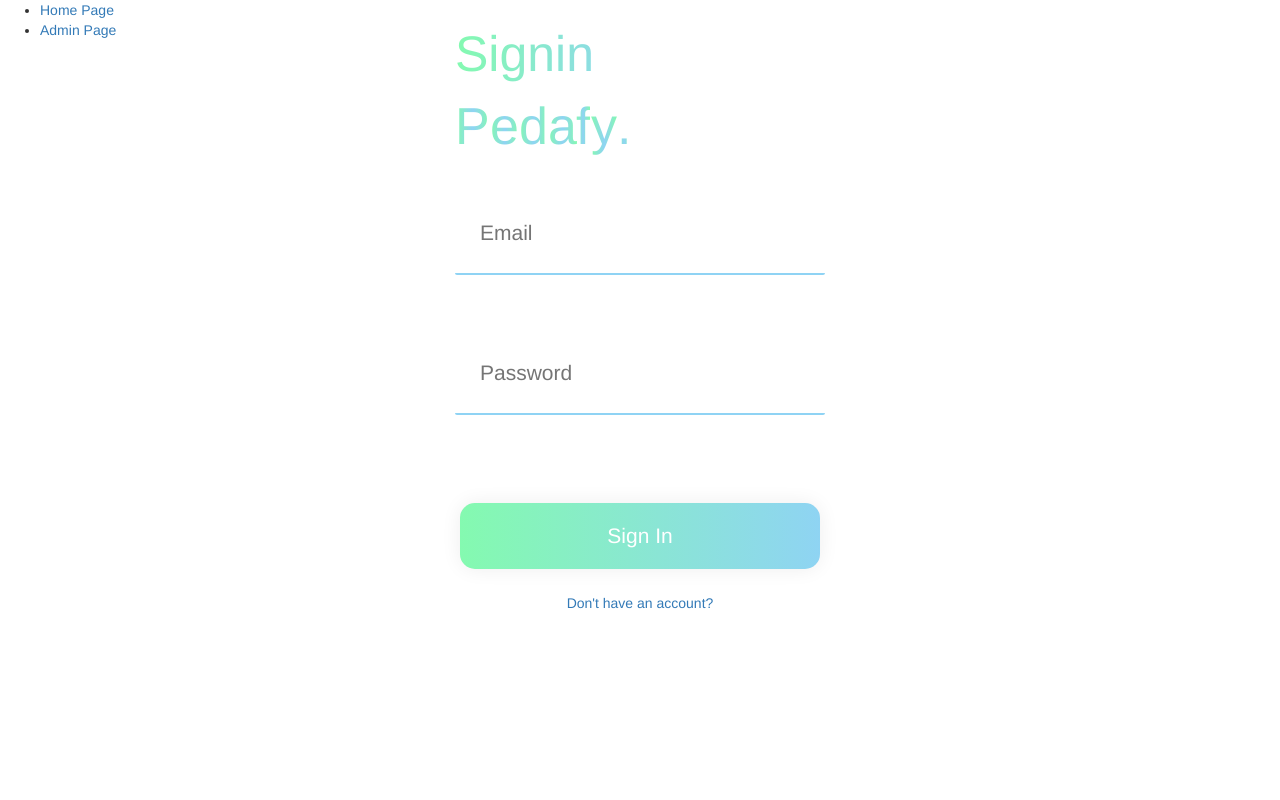
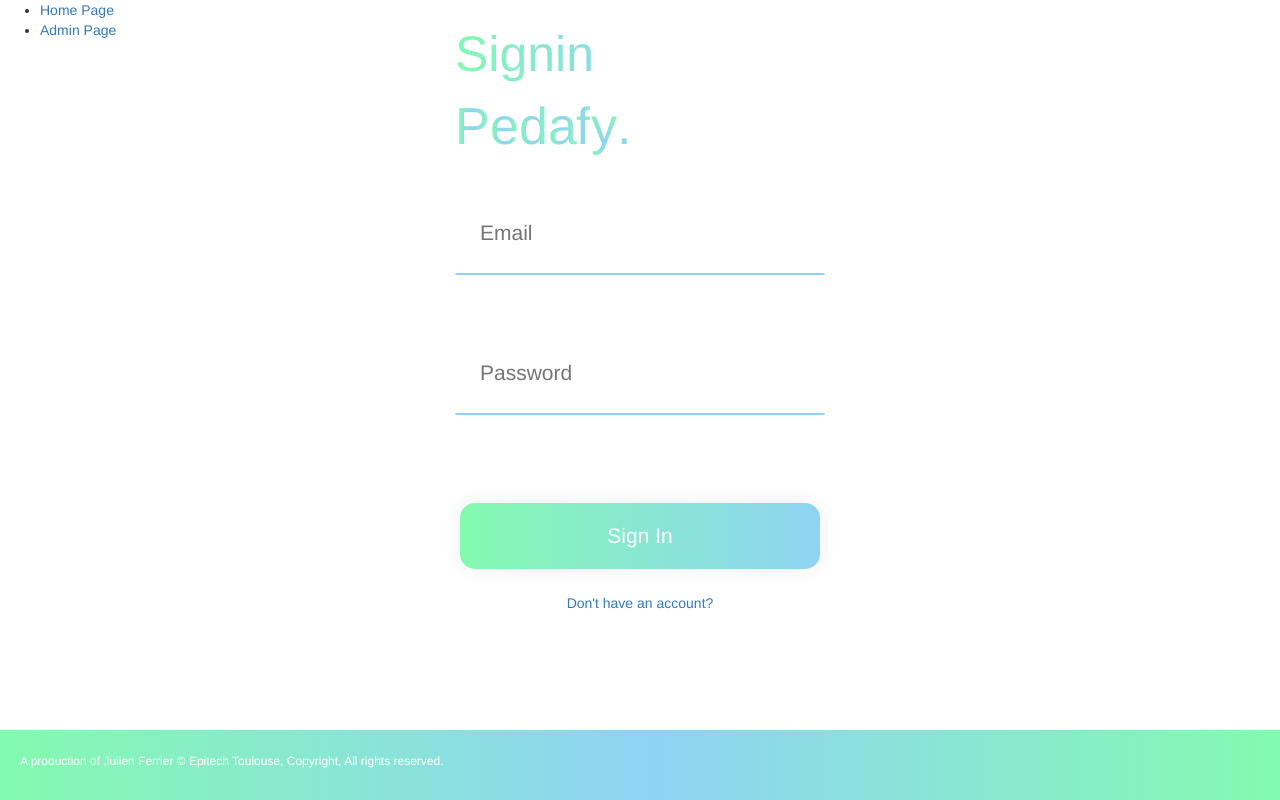
Before and after one commit to frouioui/dashboard-epitech, a React (Create React App) app in the folder app/: page /login in a window 1280 px wide. Built offline with nearby package versions, Linux system fonts and the light colour scheme.

Commit message:
[ADD] #43 issue footer CSS

```diff
--- a/app/src/pages/Login.js
+++ b/app/src/pages/Login.js
@@ -69,6 +69,9 @@ function Login() {
       <Link to="/signup">Don't have an account?</Link>
       </div>
         { isError &&<Error>The username or password provided were incorrect!</Error> }
+      <div class="footer">
+        <h6>A production of Julien Ferrier © Epitech Toulouse, Copyright, All rights reserved.</h6>
+      </div>
     </Card>
   );
 }
--- a/app/src/pages/Signup.js
+++ b/app/src/pages/Signup.js
@@ -84,6 +84,9 @@ if (isRegisterIn) {
         <Link to="/login">Already have an account?</Link>
         </div>
         { isMismatchPwd &&<Error>Oups! The passwords seem to be different.</Error> }
+        <div class="footer">
+        <h6>A production of Julien Ferrier © Epitech Toulouse, Copyright, All rights reserved.</h6>
+        </div>
       </Card>
     );
   }
```
